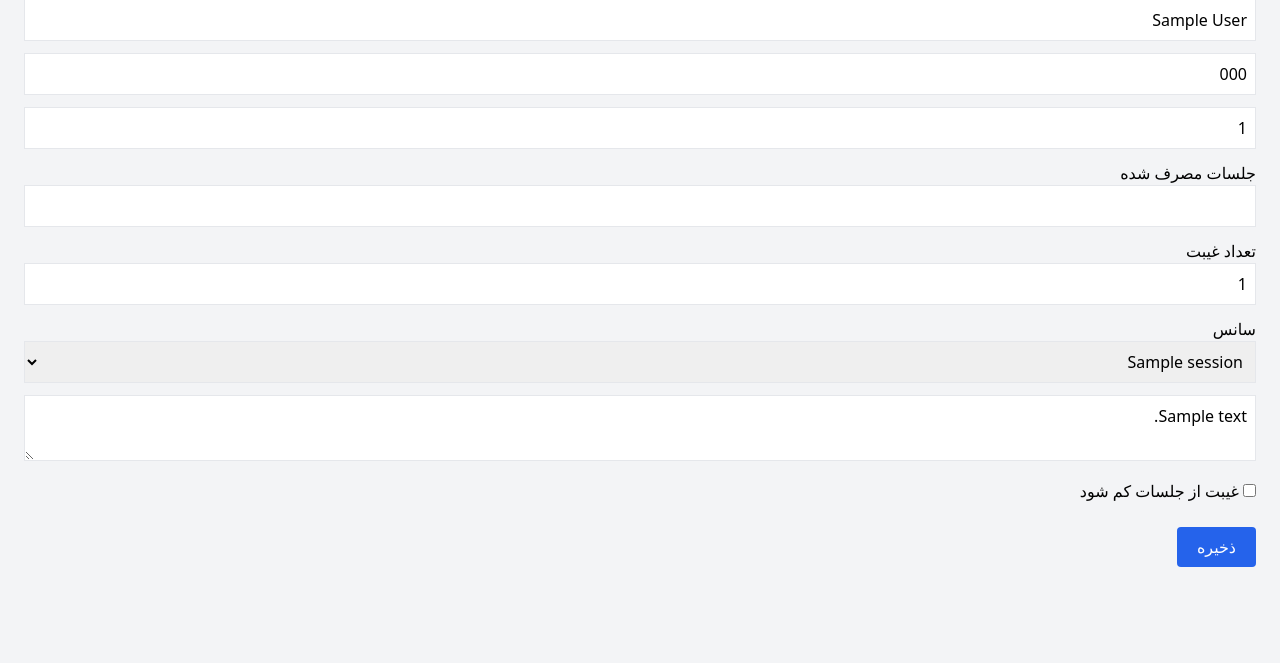
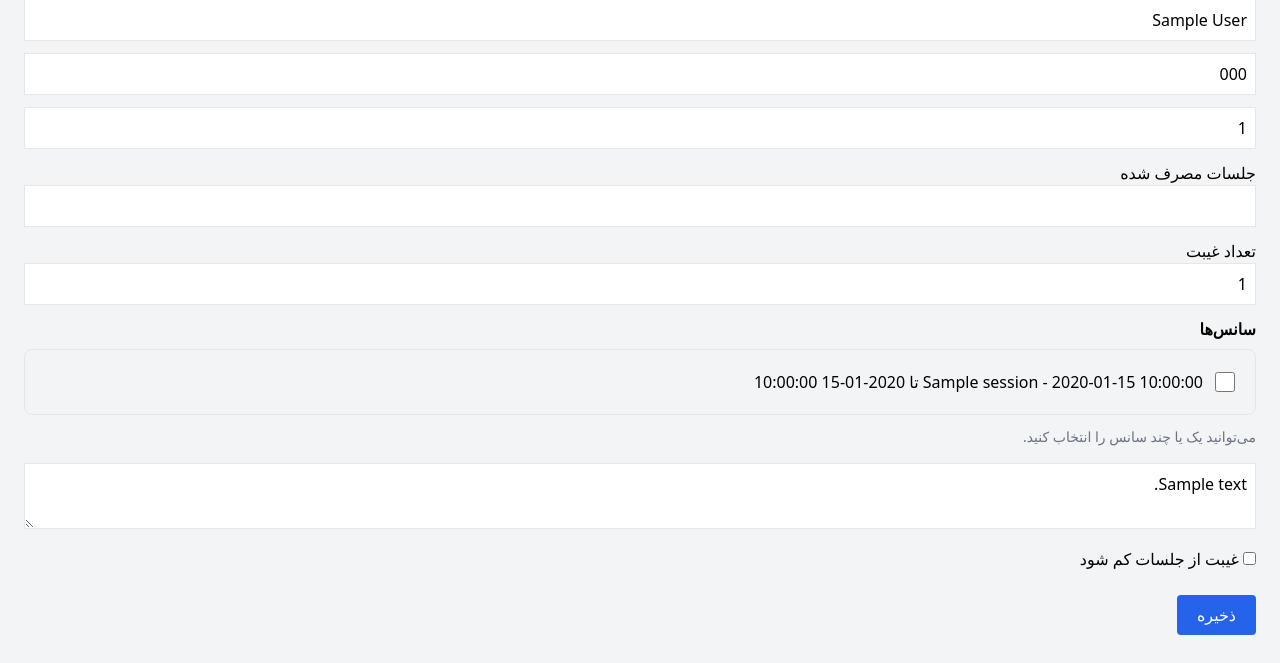
Before and after one commit to imBardiya/gym_manager, a FastAPI app: template app/templates/edit_student.html in a window 1280 px wide. Shown: the part 137-800 px from the top of the page. Run offline with FastAPI, Linux system fonts and the light colour scheme; the template is opened without the code that fills it: most values are stand-ins (such as "Sample title", 1, 10 or a date in 2020); some libraries are stand-ins or nearby versions.

Commit message:
Change session selection to checkboxes
Replaced session selection dropdown with checkboxes for multiple selections.

```diff
--- a/app/templates/edit_student.html
+++ b/app/templates/edit_student.html
@@ -49,35 +49,43 @@
     value="{{ student.absence_count }}"
     class="border p-2 w-full mb-3">
 
-        <label>
-            سانس
+        <label class="block mb-2 font-bold">
+    سانس‌ها
 </label>
 
-        <select
-            name="session_id"
-            class="border p-2 w-full mb-3">
-
-            <option value="">
-                بدون سانس
-            </option>
+<div class="border rounded-lg p-3 mb-3 space-y-2">
 
     {% for session in sessions %}
 
-                <option
+        <label class="flex items-center gap-3 p-2 rounded hover:bg-gray-100 cursor-pointer">
+
+            <input
+                type="checkbox"
+                name="session_ids"
                 value="{{ session.id }}"
-
-                    {% if student.session_id == session.id %}
-                    selected
+                class="w-5 h-5"
+                {% if session in student.sessions %}
+                    checked
                 {% endif %}
             >
 
+            <span>
                 {{ session.title }}
+                -
+                {{ session.start_time }}
+                تا
+                {{ session.end_time }}
+            </span>
 
-                </option>
+        </label>
 
     {% endfor %}
 
-        </select>
+</div>
+
+<p class="text-sm text-gray-500 mb-4">
+    می‌توانید یک یا چند سانس را انتخاب کنید.
+</p>
 
     <textarea
         name="notes"
```
Lines whose indentation alone changed are shown as unchanged.
